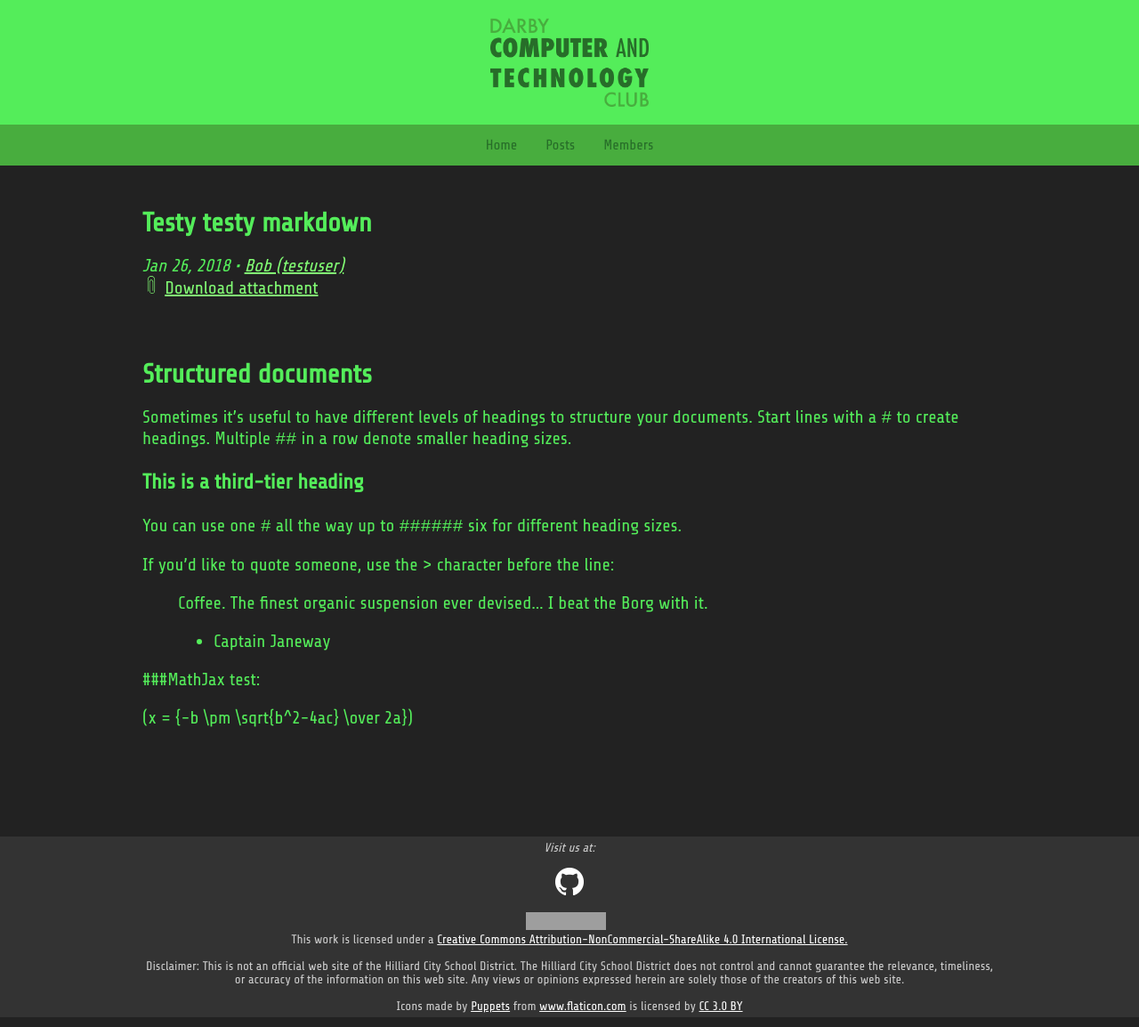
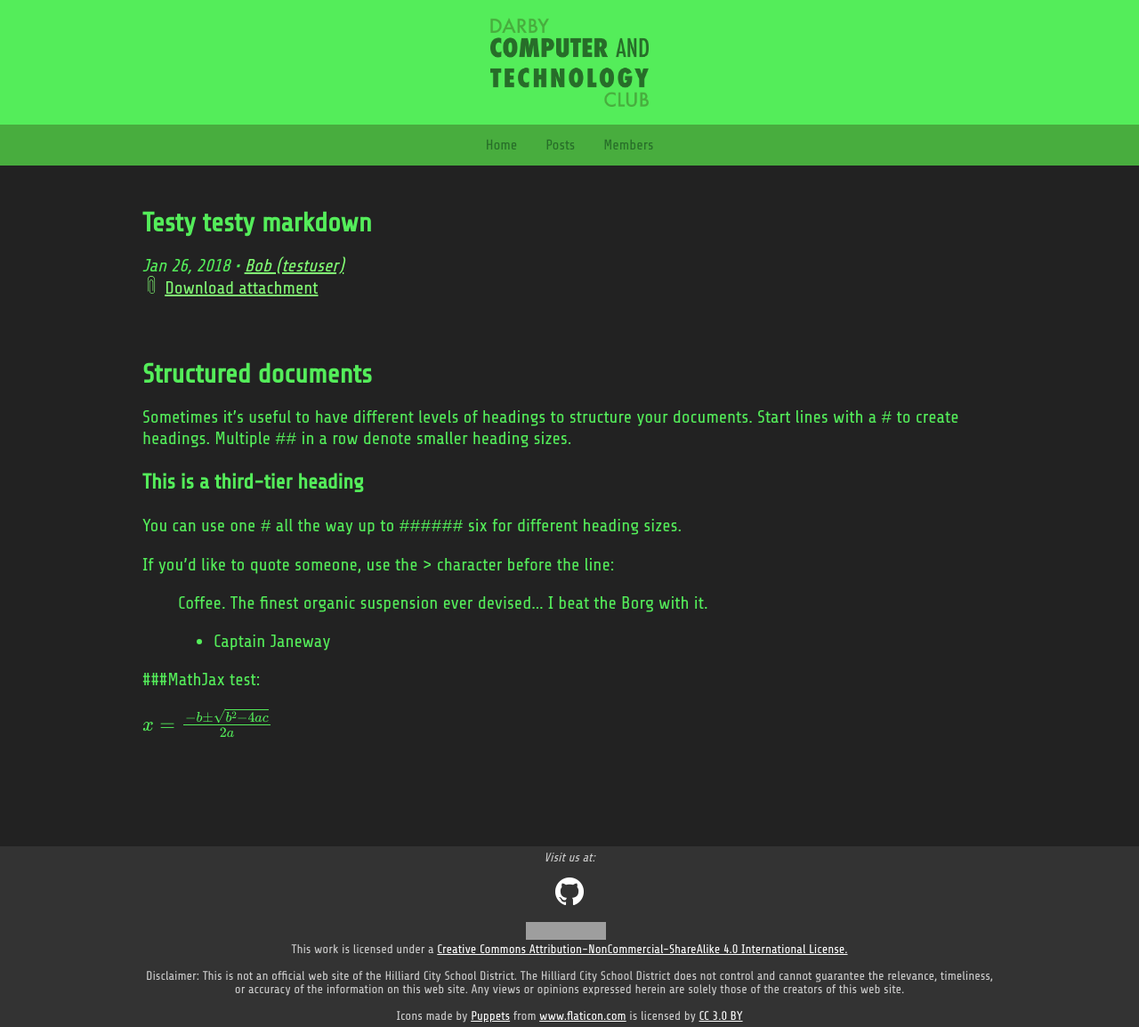
Before and after one commit to DarbyCAT/legacy, a Jekyll site: the page built from _posts/2018-01-26-Testy-testy-markdown.markdown, in a window 1280 px wide. Shown: the whole page at 89% size. Built offline with Jekyll 4.4.1, drawn with Linux system fonts in a browser that asks for light colours; formulas are drawn with MathJax 3; grey boxes are pictures that could not be loaded.

Commit message:
Another try

```diff
--- a/_posts/2018-01-26-Testy-testy-markdown.markdown
+++ b/_posts/2018-01-26-Testy-testy-markdown.markdown
@@ -21,4 +21,4 @@ If you'd like to quote someone, use the > character before the line:
 
 ###MathJax test:
 
-<span>\(x = {-b \pm \sqrt{b^2-4ac} \over 2a}\)</span>
+<span>\\(x = {-b \pm \sqrt{b^2-4ac} \over 2a}\\)</span>
```
